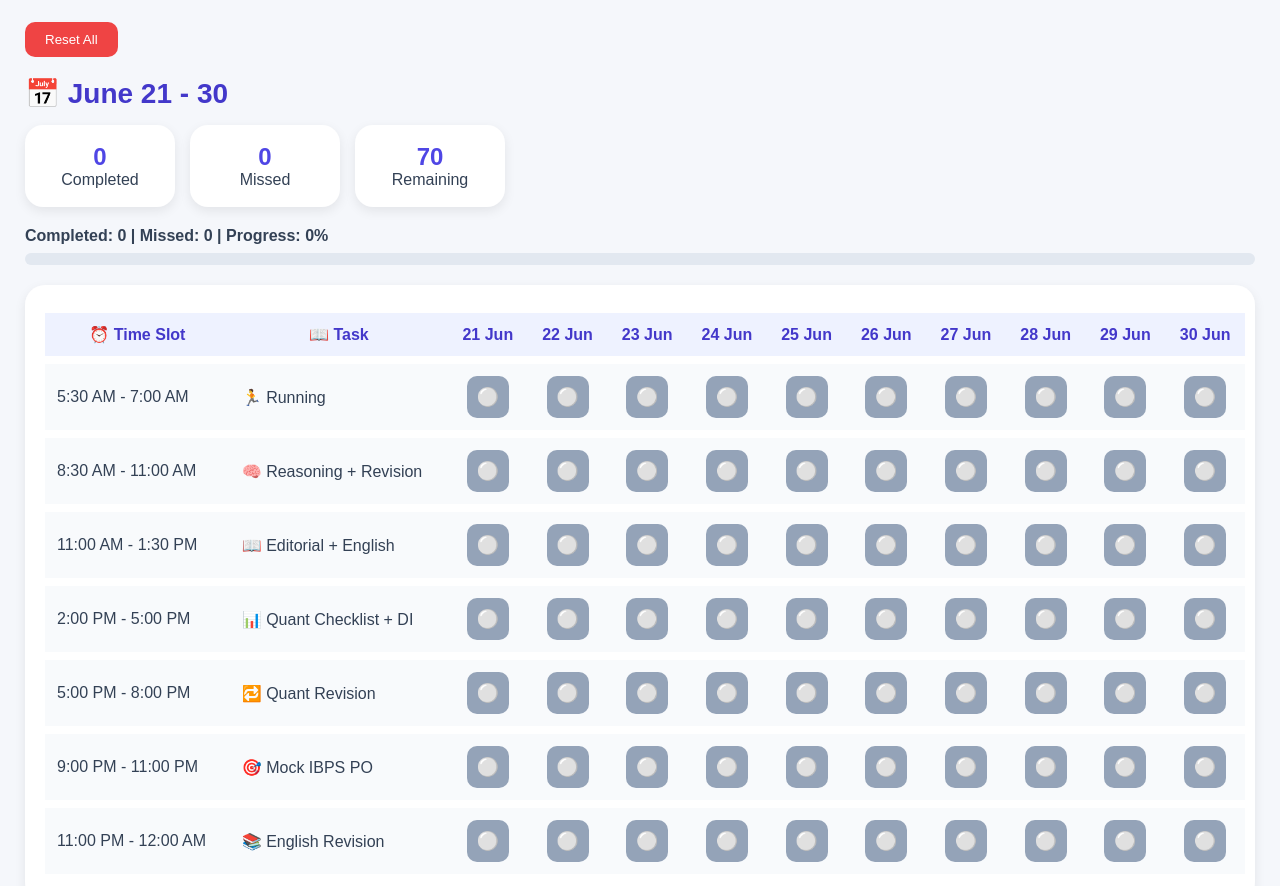
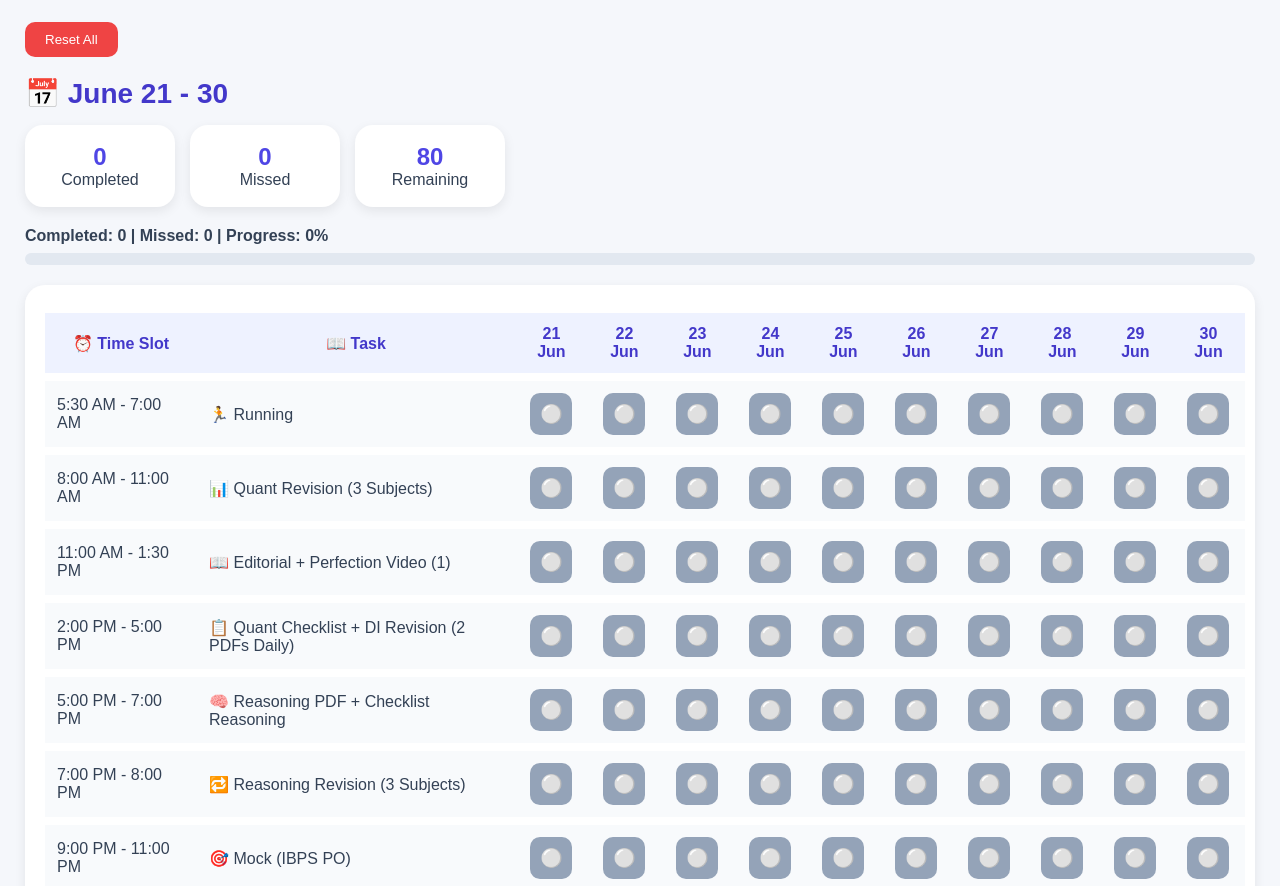
Before and after one commit to harshsinghg12/ibps-study-tracker, a plain HTML site: page index.html in a window 1280 px wide. Shown: the part 66-952 px from the top of the page. Drawn offline with Linux system fonts and the light colour scheme.

Commit message:
Update index.html

```diff
--- a/index.html
+++ b/index.html
@@ -143,14 +143,15 @@ margin-bottom:20px;
 
 <script>
 
-const tasks=[
-["5:30 AM - 7:00 AM","🏃 Running"],
-["8:30 AM - 11:00 AM","🧠 Reasoning + Revision"],
-["11:00 AM - 1:30 PM","📖 Editorial + English"],
-["2:00 PM - 5:00 PM","📊 Quant Checklist + DI"],
-["5:00 PM - 8:00 PM","🔁 Quant Revision"],
-["9:00 PM - 11:00 PM","🎯 Mock IBPS PO"],
-["11:00 PM - 12:00 AM","📚 English Revision"]
+const tasks = [
+  ["5:30 AM - 7:00 AM", "🏃 Running"],
+  ["8:00 AM - 11:00 AM", "📊 Quant Revision (3 Subjects)"],
+  ["11:00 AM - 1:30 PM", "📖 Editorial + Perfection Video (1)"],
+  ["2:00 PM - 5:00 PM", "📋 Quant Checklist + DI Revision (2 PDFs Daily)"],
+  ["5:00 PM - 7:00 PM", "🧠 Reasoning PDF + Checklist Reasoning"],
+  ["7:00 PM - 8:00 PM", "🔁 Reasoning Revision (3 Subjects)"],
+  ["9:00 PM - 11:00 PM", "🎯 Mock (IBPS PO)"],
+  ["11:00 PM - 12:00 AM", "🎥 Perfection Video (1)"]
 ];
 
 const sections=[
```
